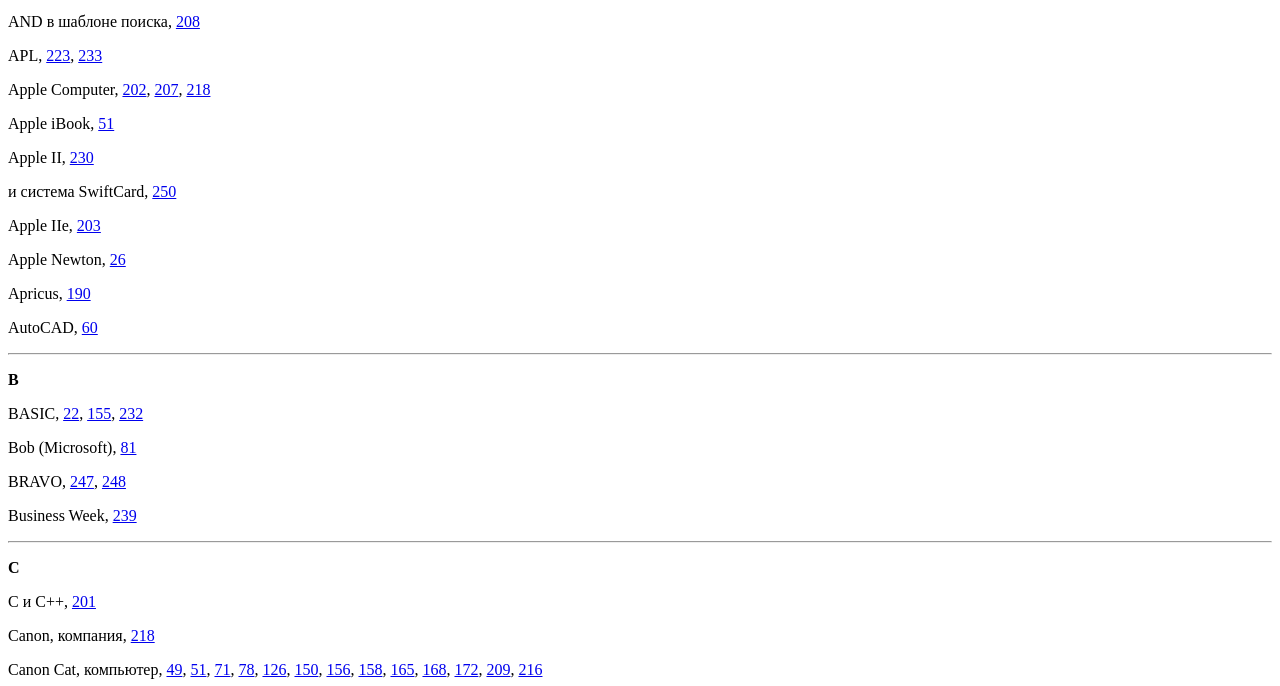
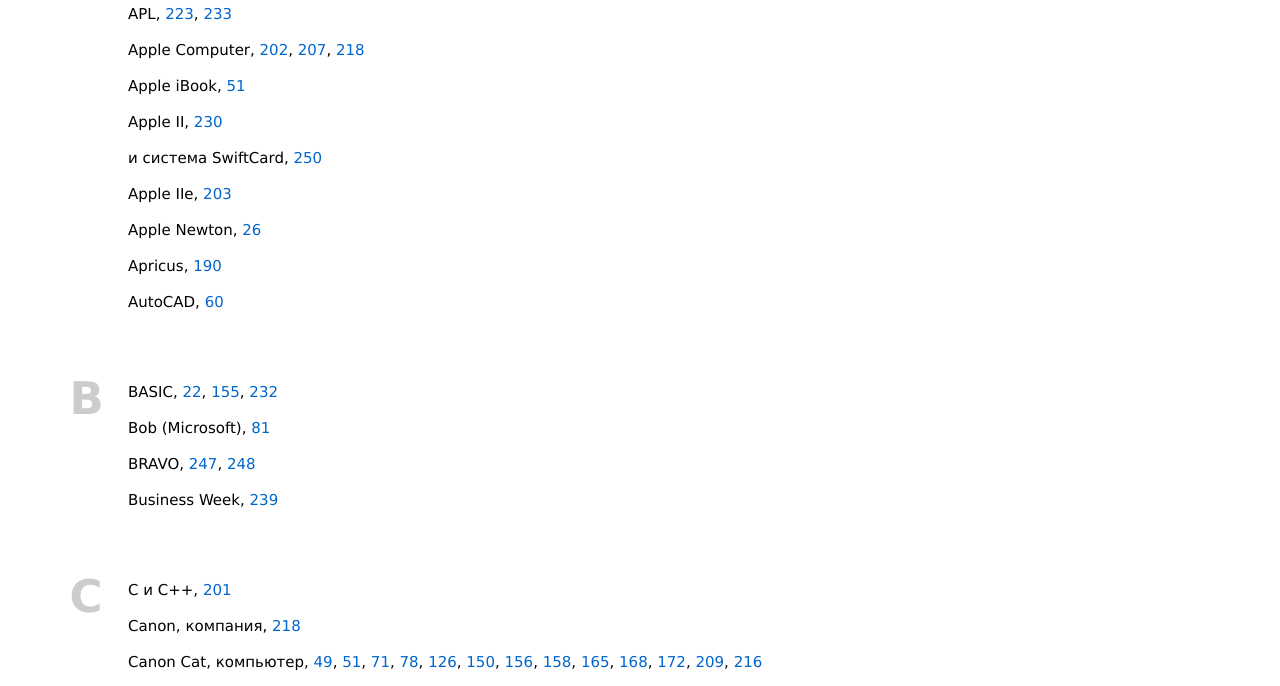
Before and after one commit to paulradzkov-heaven/interface-book-nanoc, a plain HTML site: page docs/aindex.html in a window 1280 px wide. Shown: the part 265-951 px from the top of the page. Drawn offline with Linux system fonts and the light colour scheme; the site is published under a folder, as on GitHub Pages, so addresses that start at the root find nothing.

Commit message:
fix pathes for demo

```diff
--- a/docs/aindex.html
+++ b/docs/aindex.html
@@ -3,7 +3,7 @@
   <head>
     <meta charset="utf-8">
 	<title>Алфавитный указатель — Джеф Раскин «Интерфейс»</title>
-    <link rel="stylesheet" type="text/css" href="/css/book.css" media="screen">
+    <link rel="stylesheet" type="text/css" href="css/book.css" media="screen">
   </head>
   <body>
    <div>
--- a/docs/appendix.html
+++ b/docs/appendix.html
@@ -3,7 +3,7 @@
   <head>
     <meta charset="utf-8">
 	<title>Приложения — Джеф Раскин «Интерфейс»</title>
-    <link rel="stylesheet" type="text/css" href="/css/book.css" media="screen">
+    <link rel="stylesheet" type="text/css" href="css/book.css" media="screen">
   </head>
   <body>
    <div>
```
Also changed, not shown: docs/biblio.html (+1 -1 lines), docs/chapter1.html (+1 -1 lines), docs/chapter2.html (+1 -1 lines), docs/chapter3.html (+1 -1 lines), docs/chapter4.html (+1 -1 lines), docs/chapter5.html (+1 -1 lines), docs/chapter6.html (+1 -1 lines), docs/chapter7.html (+1 -1 lines), docs/conclusion.html (+1 -1 lines).
